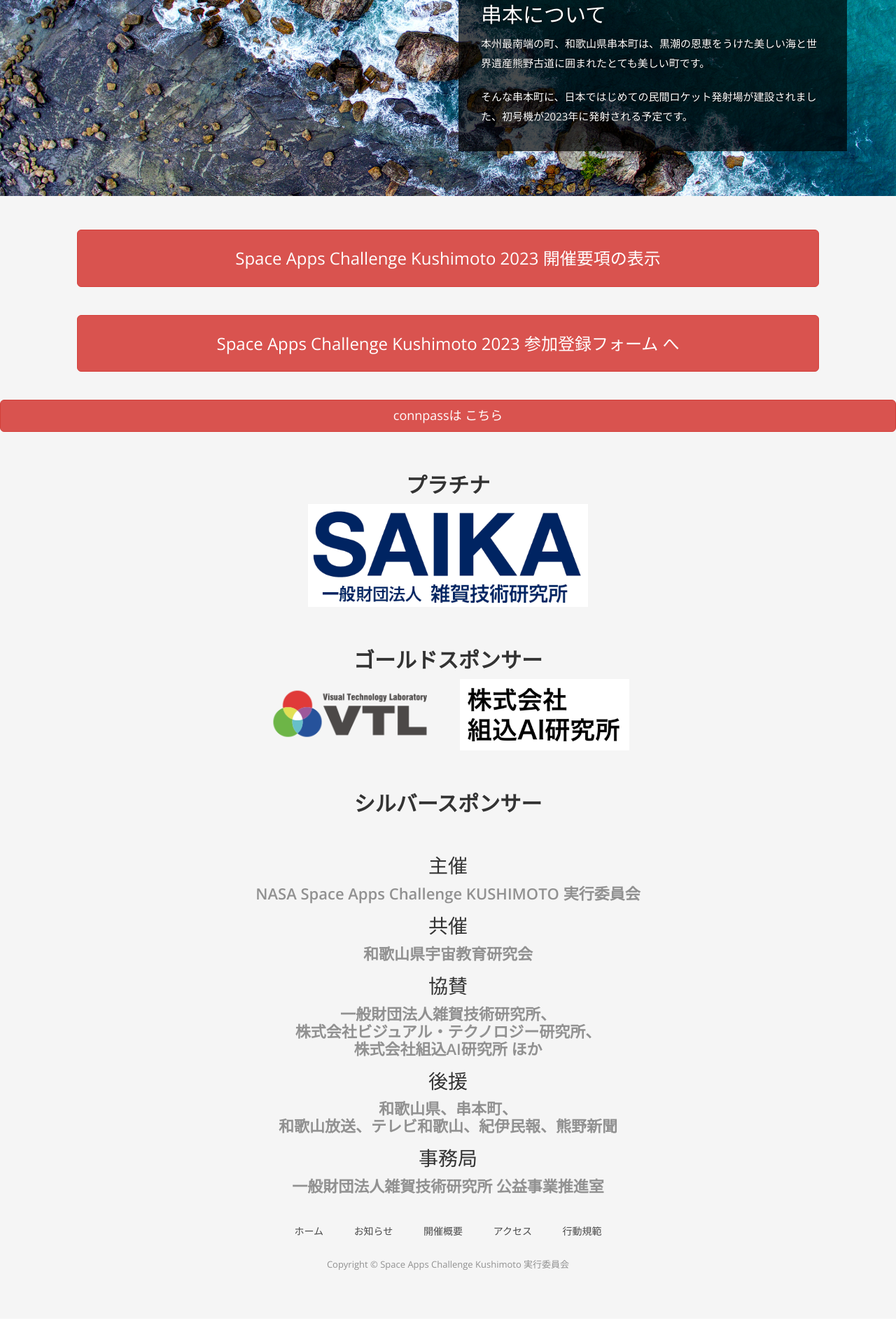
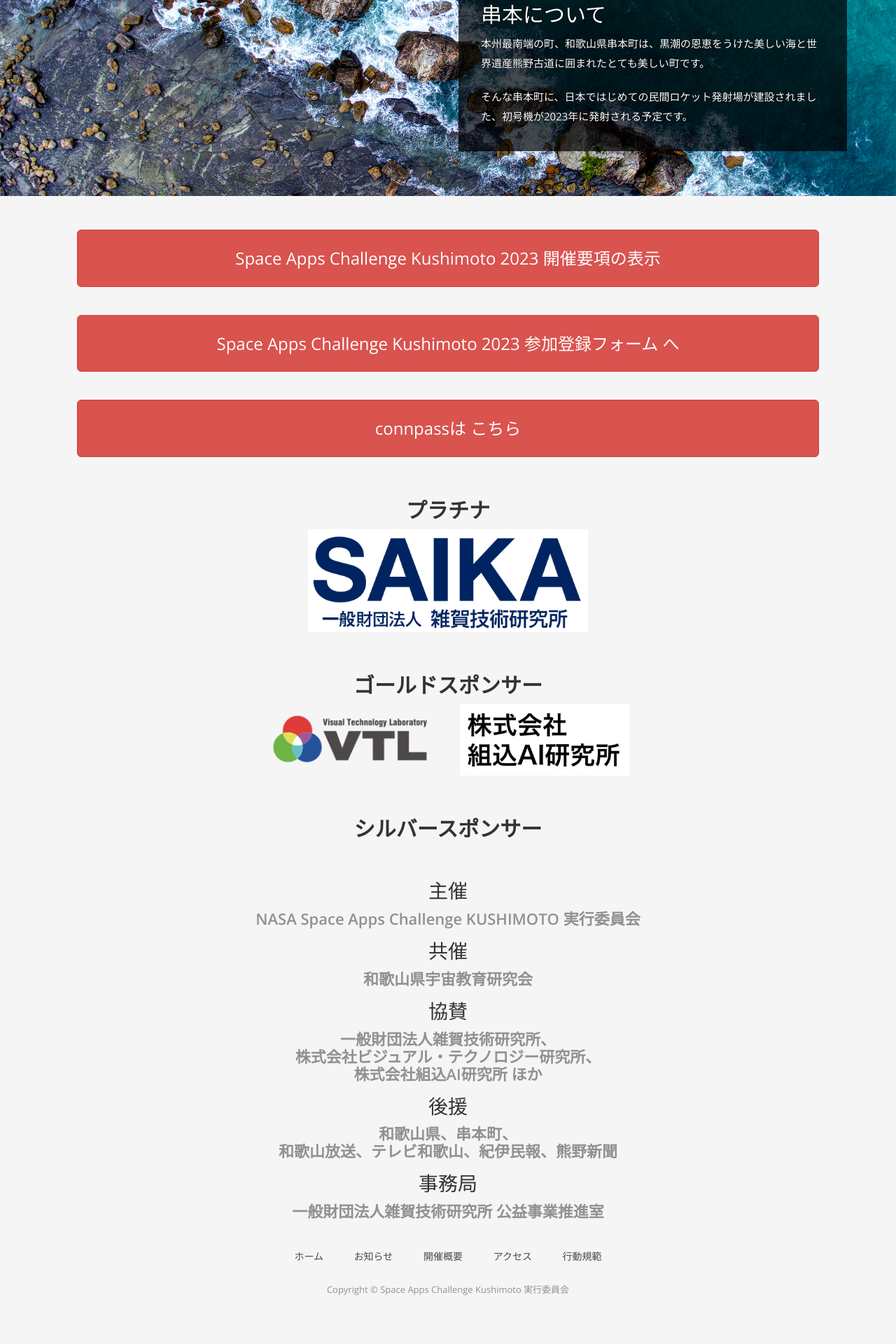
Before and after one commit to space-apps-kushimoto/space-apps-kushimoto.github.io, a Jekyll site: the page built from index.html, in a window 1280 px wide. Shown: the part 1891-3811 px from the top of the page at 70% size. Built offline with Jekyll 4.4.1, drawn with Linux system fonts in a browser that asks for light colours; nearby versions of some CDN libraries; some web fonts are replaced; a script that is not in the unit is left out; before the commit the page ends 3775 px from its top, so only the background shows below that.

Commit message:
Update footer.html

```diff
--- a/_includes/footer.html
+++ b/_includes/footer.html
@@ -10,7 +10,7 @@
       <p></p>
   </div>
 
-  <div class="attend">
+  <div class="attend3">
       <p><a href="https://spaceappsjapan.connpass.com/event/295218/" class="btn btn-danger btn-lg btn-block">connpassは こちら</a></p>
       <p></p>
   </div>
```
